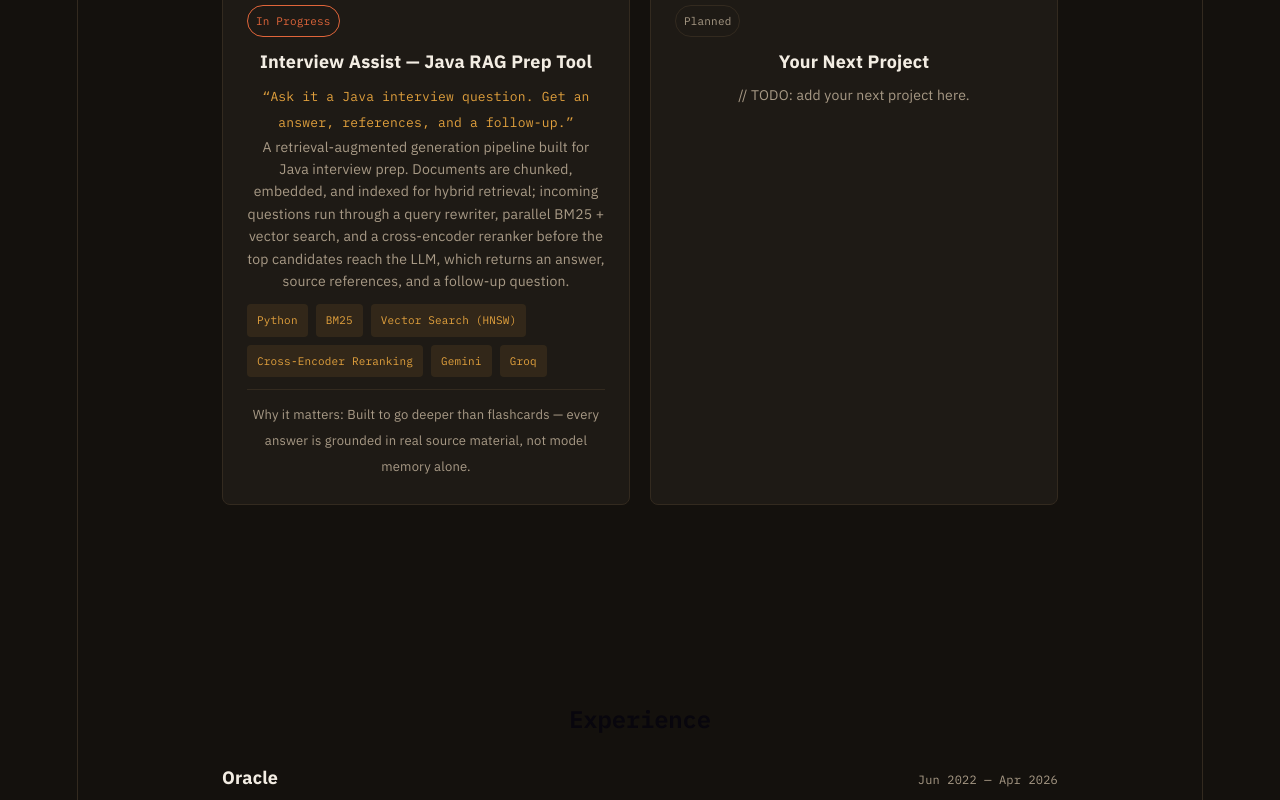
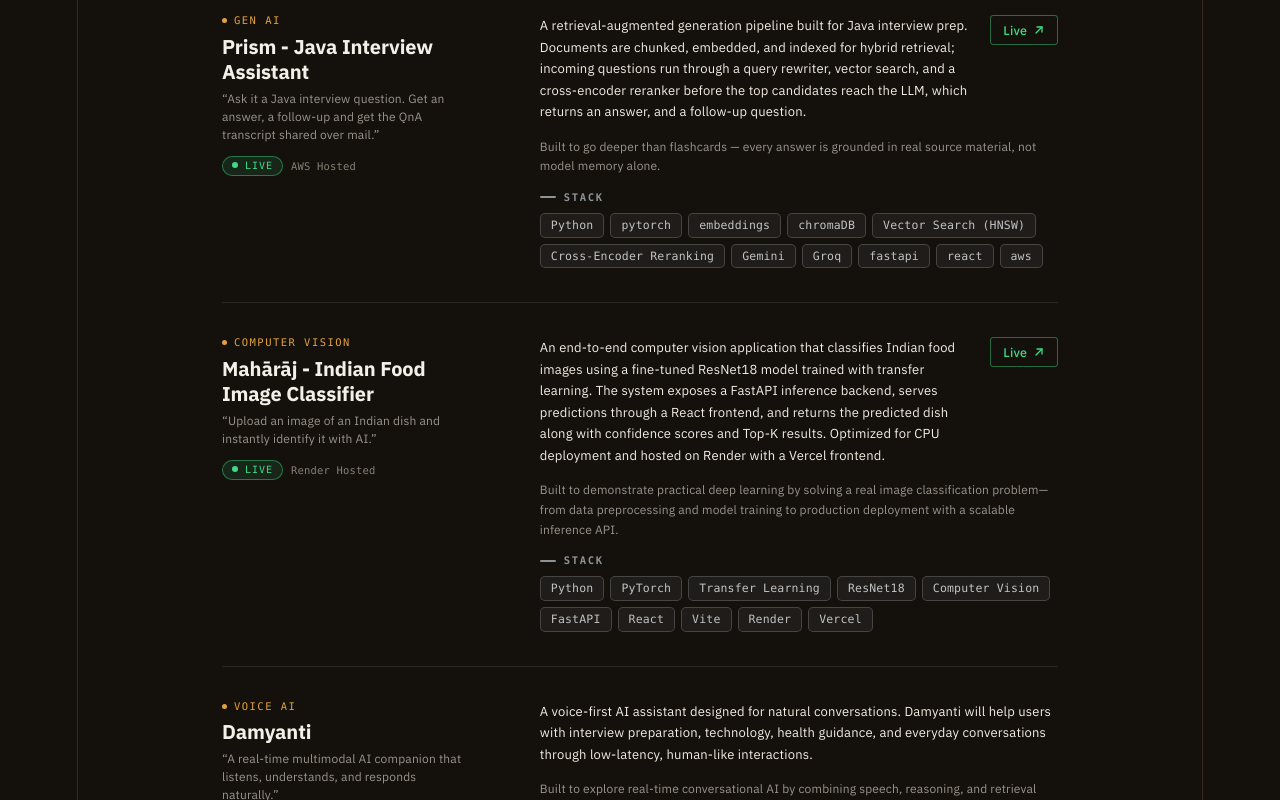
Before and after one commit to pintu1803/my-portfolio, a React (Vite) app: page / in a window 1280 px wide. Shown: the part 980-1780 px from the top of the page. Built offline with nearby package versions, Linux system fonts and the light colour scheme; no server answers.

Commit message:
fixed work section

```diff
--- /dev/null
+++ b/src/components/Work.css
@@ -0,0 +1,126 @@
+/* Selected Work — compact, left-aligned row layout.
+   Class names are prefixed with "work-" so they can't collide with other styles.
+   Override the variables below (or define them on :root) to match your site. */
+.work{
+  text-align:left;
+  --w-fg:var(--fg, #f3f0e8);
+  --w-text:var(--text, #c2bcb0);
+  --w-muted:var(--muted, #9a948a);
+  --w-faint:var(--faint, #858074);
+  --w-line:var(--line, rgba(255,255,255,.09));
+  --w-chip-bg:var(--chip-bg, #1b1916);
+  --w-chip-line:var(--chip-line, #2d2a25);
+  --w-accent:var(--accent, #f0a020);
+  --w-live:var(--live, #3ddc84);   /* live status */
+  --w-stack:var(--stack, #8d9296); /*tech stack highlight */
+  --w-mono:ui-monospace, "JetBrains Mono", "SF Mono", Menlo, Consolas, monospace;
+}
+.work *{box-sizing:border-box; text-align:left}
+
+.work-list{border-bottom:1px solid var(--w-line)}
+
+.work-row{
+  display:grid;
+  grid-template-columns:minmax(0, 1fr) minmax(0, 2.15fr);
+  column-gap:clamp(24px, 6vw, 80px);
+  padding:clamp(22px, 3vw, 34px) 0;
+  border-top:1px solid var(--w-line);
+}
+
+/* ---- left column ---- */
+.work-meta{min-width:0}
+.work-eyebrow{
+  display:flex; align-items:center; gap:7px; margin:0 0 8px;
+  font:500 10.5px/1 var(--w-mono); letter-spacing:.14em; text-transform:uppercase; color:var(--w-accent);
+}
+.work-dot{width:5px; height:5px; border-radius:50%; background:currentColor; flex:none}
+.work-name{
+  margin:0 0 6px; font-size:clamp(16px, .9vw + 11px, 20px); line-height:1.25; font-weight:650;
+  letter-spacing:-.005em; color:var(--w-fg); overflow-wrap:anywhere;
+}
+.work-tagline{margin:0 0 12px; font-size:12px; line-height:1.5; font-style:italic; color:var(--w-muted); overflow-wrap:anywhere}
+.work-status{display:flex; flex-wrap:wrap; align-items:center; gap:8px}
+.work-pill{
+  display:inline-block; padding:3px 9px; border-radius:999px;
+  font:500 10px/1.2 var(--w-mono); letter-spacing:.1em; text-transform:uppercase;
+  color:var(--w-muted); border:1px solid var(--w-chip-line); background:transparent;
+}
+.work-pill--live{
+  color:var(--w-live);
+  border-color:rgba(61,220,132,.45);
+  background:rgba(61,220,132,.10);
+  border-color:color-mix(in srgb, var(--w-live) 45%, transparent);
+  background:color-mix(in srgb, var(--w-live) 10%, transparent);
+}
+.work-pill--live::before{
+  content:""; display:inline-block; width:6px; height:6px; margin-right:7px; vertical-align:1px;
+  border-radius:50%; background:currentColor; animation:work-pulse 2.2s ease-out infinite;
+}
+@keyframes work-pulse{
+  0%{box-shadow:0 0 0 0 rgba(61,220,132,.55)}
+  70%{box-shadow:0 0 0 6px rgba(61,220,132,0)}
+  100%{box-shadow:0 0 0 0 rgba(61,220,132,0)}
+}
+.work-host{font:400 10.5px/1.2 var(--w-mono); color:var(--w-faint)}
+
+/* ---- right column ---- */
+.work-body{min-width:0}
+.work-top{display:flex; align-items:flex-start; justify-content:space-between; gap:20px}
+.work-desc{
+  flex:1 1 auto; min-width:0; margin:0 0 14px;
+  font-size:13px; line-height:1.65; color:var(--w-text); overflow-wrap:anywhere;
+}
+.work-live{
+  flex:none; display:inline-flex; align-items:center; gap:6px; min-height:30px; padding:0 12px;
+  font-size:12.5px; font-weight:500; color:var(--w-live); text-decoration:none;
+  border:1px solid rgba(61,220,132,.45); border-radius:3px;
+  border-color:color-mix(in srgb, var(--w-live) 45%, transparent);
+  transition:border-color .15s, background-color .15s;
+}
+.work-live:hover{
+  border-color:var(--w-live);
+  background:rgba(61,220,132,.10);
+  background:color-mix(in srgb, var(--w-live) 10%, transparent);
+}
+.work-live:focus-visible{outline:2px solid var(--w-live); outline-offset:2px}
+.work-live svg{transition:transform .15s}
+.work-live:hover svg{transform:translate(1px,-1px)}
+
+.work-why{margin:0 0 16px; font-size:12px; line-height:1.65; color:var(--w-muted); overflow-wrap:anywhere}
+
+.work-stack-label{
+  display:flex; align-items:center; gap:8px; margin:0 0 10px;
+  font:600 10.5px/1 var(--w-mono); letter-spacing:.16em; text-transform:uppercase; color:var(--w-stack);
+}
+.work-stack-label::before{content:""; width:16px; height:2px; border-radius:2px; background:currentColor; flex:none}
+.work-chips{list-style:none; margin:0; padding:0; display:flex; flex-wrap:wrap; gap:6px}
+.work-chip{
+  padding:4px 10px; border-radius:5px; font:500 11.5px/1.3 var(--w-mono);
+  color:#bfe9ff; background:rgba(92,200,255,.09); border:1px solid rgba(92,200,255,.35);
+  color:color-mix(in srgb, var(--w-stack) 55%, #ffffff);
+  background:color-mix(in srgb, var(--w-stack) 9%, transparent);
+  border:1px solid color-mix(in srgb, var(--w-stack) 35%, transparent);
+  max-width:100%; overflow-wrap:anywhere;
+  transition:border-color .15s, background-color .15s;
+}
+.work-chip:hover{
+  border-color:var(--w-stack);
+  background:color-mix(in srgb, var(--w-stack) 16%, transparent);
+}
+
+/* ---- tablet / phone: stack the two columns ---- */
+@media (max-width:760px){
+  .work-row{grid-template-columns:minmax(0, 1fr); row-gap:16px}
+  .work-top{flex-direction:column; gap:2px}
+  .work-live{margin-bottom:16px}
+}
+
+@media (prefers-reduced-motion:reduce){
+  .work-pill--live::before{animation:none}
+  .work-live, .work-live svg, .work-chip{transition:none}
+}
+
+/* touch screens: keep the link easy to tap */
+@media (pointer:coarse){
+  .work-live{min-height:40px; padding:0 16px}
+}
--- a/src/components/Work.jsx
+++ b/src/components/Work.jsx
@@ -1,47 +1,80 @@
 import React from "react";
 import { projects } from "../data";
+import "./Work.css";
+
+function ArrowIcon() {
+  return (
+    <svg width="12" height="12" viewBox="0 0 12 12" fill="none" stroke="currentColor" strokeWidth="1.3" strokeLinecap="round" strokeLinejoin="round" aria-hidden="true">
+      <path d="M3 9 9 3" />
+      <path d="M4 3h5v5" />
+    </svg>
+  );
+}
 
 export default function Work() {
   return (
-    <section id="work" className="section">
+    <section id="work" className="section work">
       <h2 className="section-title">Selected Work</h2>
-      <div className="grid">
-        {projects.map((p) => (
-          <article className="card" key={p.name}>
-            <div className="card-top">
-              <span
-                className={`status status-${p.status
-                  .toLowerCase()
-                  .replace(/\s/g, "-")}`}
-              >
-                {p.status}
-              </span>
+
+      <div className="work-list">
+        {projects.map((p) => {
+          // "Live | AWS Hosted" -> pill "Live", small note "AWS Hosted"
+          const [state, host] = (p.status || "").split("|").map((s) => s.trim());
+          const slug = (state || "").toLowerCase().replace(/\s+/g, "-");
+
+          return (
+            <article className="work-row" key={p.name}>
+              <div className="work-meta">
+                {p.category && (
+                  <p className="work-eyebrow">
+                    <span className="work-dot" aria-hidden="true" />
+                    {p.category}
+                  </p>
+                )}
+                <h3 className="work-name">{p.name}</h3>
+                {p.tagline && <p className="work-tagline">&ldquo;{p.tagline}&rdquo;</p>}
+                {state && (
+                  <div className="work-status">
+                    <span className={`work-pill work-pill--${slug}`}>{state}</span>
+                    {host && <span className="work-host">{host}</span>}
+                  </div>
+                )}
+              </div>
+
+              <div className="work-body">
+                <div className="work-top">
+                  <p className="work-desc">{p.description}</p>
                   {p.link && (
                     <a
+                      className="work-live"
                       href={p.link}
                       target="_blank"
                       rel="noreferrer"
-                  className="card-link"
+                      aria-label={`Open ${p.name} (opens in a new tab)`}
                     >
-                  ↗
+                      Live <ArrowIcon />
                     </a>
                   )}
                 </div>
-            <h3>{p.name}</h3>
-            {p.tagline && <p className="card-quote">&ldquo;{p.tagline}&rdquo;</p>}
-            <p className="card-desc">{p.description}</p>
-            {p.tech.length > 0 && (
-              <div className="chip-row">
+
+                {p.why && <p className="work-why">{p.why}</p>}
+
+                {p.tech?.length > 0 && (
+                  <>
+                    <p className="work-stack-label">Stack</p>
+                    <ul className="work-chips">
                       {p.tech.map((t) => (
-                  <span className="chip" key={t}>
+                        <li className="work-chip" key={t}>
                           {t}
-                  </span>
+                        </li>
                       ))}
+                    </ul>
+                  </>
+                )}
               </div>
-            )}
-            {p.why && <p className="card-why">Why it matters: {p.why}</p>}
             </article>
-        ))}
+          );
+        })}
       </div>
     </section>
   );
--- a/src/data.js
+++ b/src/data.js
@@ -1,7 +1,7 @@
 const githubUsername = "pintu1803";
 const linkedinuser = "pinsaini-in";
 const yourName = "Pintu Saini";
-const title = "Backend Engineer — Distributed Systems & AI Infrastructure";
+const title = "AI/ML Engineer | Backend Developer | Distributed Systems";
 const location = "Bangalore, India";
 
 export const profile = {
@@ -18,38 +18,81 @@ export const profile = {
 
 export const stats = [
   { label: "Years Experience", value: "4+" },
-  { label: "Companies", value: "2" },
+  { label: "Companies", value: "3" },
   { label: "Based In", value: "Bangalore" },
 ];
 
 export const projects = [
   {
-    name: "Interview Assist — Java RAG Prep Tool",
-    status: "In Progress",
-    link: "", // TODO: repo/live link
+    name: "Prism - Java Interview Assistant",
+    category: "Gen AI",
+    status: "Live | AWS Hosted",
+    link: "https://senylabs.vercel.app/",
     tagline:
-      "Ask it a Java interview question. Get an answer, references, and a follow-up.",
+      "Ask it a Java interview question. Get an answer, a follow-up and get the QnA transcript shared over mail.",
     description:
-      "A retrieval-augmented generation pipeline built for Java interview prep. Documents are chunked, embedded, and indexed for hybrid retrieval; incoming questions run through a query rewriter, parallel BM25 + vector search, and a cross-encoder reranker before the top candidates reach the LLM, which returns an answer, source references, and a follow-up question.",
+      "A retrieval-augmented generation pipeline built for Java interview prep. Documents are chunked, embedded, and indexed for hybrid retrieval; incoming questions run through a query rewriter, vector search, and a cross-encoder reranker before the top candidates reach the LLM, which returns an answer, and a follow-up question.",
     tech: [
       "Python",
-      "BM25",
+      "pytorch",
+      "embeddings",
+      "chromaDB",
       "Vector Search (HNSW)",
       "Cross-Encoder Reranking",
       "Gemini",
       "Groq",
+      "fastapi",
+      "react",
+      "aws"
     ],
     why: "Built to go deeper than flashcards — every answer is grounded in real source material, not model memory alone.",
   },
   {
-    name: "Your Next Project",
-    status: "Planned",
-    link: "",
-    tagline: "",
-    description: "// TODO: add your next project here.",
-    tech: [],
-    why: "",
+    name: "Mahārāj - Indian Food Image Classifier",
+    category: "Computer Vision",
+    status: "Live | Render Hosted",
+    link: "https://foodplateai.vercel.app/",
+    tagline:
+      "Upload an image of an Indian dish and instantly identify it with AI.",
+    description:
+      "An end-to-end computer vision application that classifies Indian food images using a fine-tuned ResNet18 model trained with transfer learning. The system exposes a FastAPI inference backend, serves predictions through a React frontend, and returns the predicted dish along with confidence scores and Top-K results. Optimized for CPU deployment and hosted on Render with a Vercel frontend.",
+    tech: [
+      "Python",
+      "PyTorch",
+      "Transfer Learning",
+      "ResNet18",
+      "Computer Vision",
+      "FastAPI",
+      "React",
+      "Vite",
+      "Render",
+      "Vercel"
+    ],
+    why:
+      "Built to demonstrate practical deep learning by solving a real image classification problem—from data preprocessing and model training to production deployment with a scalable inference API.",
   },
+{
+  name: "Damyanti",
+  category: "Voice AI",
+  status: "Planned",
+  link: "",
+  tagline: "A real-time multimodal AI companion that listens, understands, and responds naturally.",
+  description:
+    "A voice-first AI assistant designed for natural conversations. Damyanti will help users with interview preparation, technology, health guidance, and everyday conversations through low-latency, human-like interactions.",
+  tech: [
+    "Python",
+    "Speech AI",
+    "Automatic Speech Recognition (ASR)",
+    "Text-to-Speech (TTS)",
+    "Large Language Models",
+    "FastAPI",
+    "WebSockets",
+    "React",
+    "AWS"
+  ],
+  why:
+    "Built to explore real-time conversational AI by combining speech, reasoning, and retrieval into a single intelligent assistant capable of natural, context-aware dialogue.",
+},
 ];
 
 export const experience = [
@@ -59,25 +102,42 @@ export const experience = [
     role: "Senior Member of Technical Staff (IC-3)",
     dates: "Jun 2022 — Apr 2026",
     blurb: "Enterprise software and cloud infrastructure at global scale.",
-    tech: ["Java", "Microservices", "Distributed Systems", "Jenkins", "Selenium"],
-    achievement: "// TODO: add a specific, measurable achievement from this role",
+    tech: ["Java", "Restful API", "Microservices", "Distributed Systems", "CI/CD", "Automation"],
+    achievement: "Code Quality Award and Got one promotion.",
   },
   {
     company: "GEP Solutions",
-    link: "",
+    link: "https://www.gep.com/",
     role: "Software Engineer Intern",
     dates: "May 2021 — Jul 2021",
     blurb: "Procurement and supply chain software.",
     tech: ["Java", "Python"],
-    achievement: "// TODO: add a specific achievement from this internship",
+    achievement: "Worked on API performance and latency optimization. Bagged PPO.",
   },
 ];
 
 export const exploring = [
   {
+    title: "Progressively Arriving At",
+    blurb: "Tool calling, ReAct agents, LangGraph, Memory systems, Agentic RAG, MCP",
+  },
+  {
+    title: "Speech AI",
+    blurb: "ASR, Spectrogram, Fourier Transform, Nyquist theorem, Streaming ASR",
+  },
+  {
+    title: "Advance Vision AI",
+    blurb:
+      "Object detection, Image segmentation, OCR, Image captioning, VQA, VLM, Image Generation",
+  },
+  {
     title: "Retrieval-Augmented Generation",
     blurb:
-      "Hybrid search, rerankers, and grounding LLM answers in real source documents.",
+      "Better chunking, Hybrid search, rerankers, and grounding LLM answers in real source documents.",
+  },
+  {
+    title: "LLM-Backed Tooling",
+    blurb: "Using Gen AI as an engineering tool, not just a chat interface.",
   },
   {
     title: "Distributed Systems",
@@ -88,9 +148,5 @@ export const exploring = [
     title: "Test Automation at Scale",
     blurb:
       "Selenium and CI pipelines that catch regressions before they reach production.",
-  },
-  {
-    title: "LLM-Backed Tooling",
-    blurb: "Using Gen AI as an engineering tool, not just a chat interface.",
-  },
+  }
 ];
```
Lines whose indentation alone changed are shown as unchanged.
